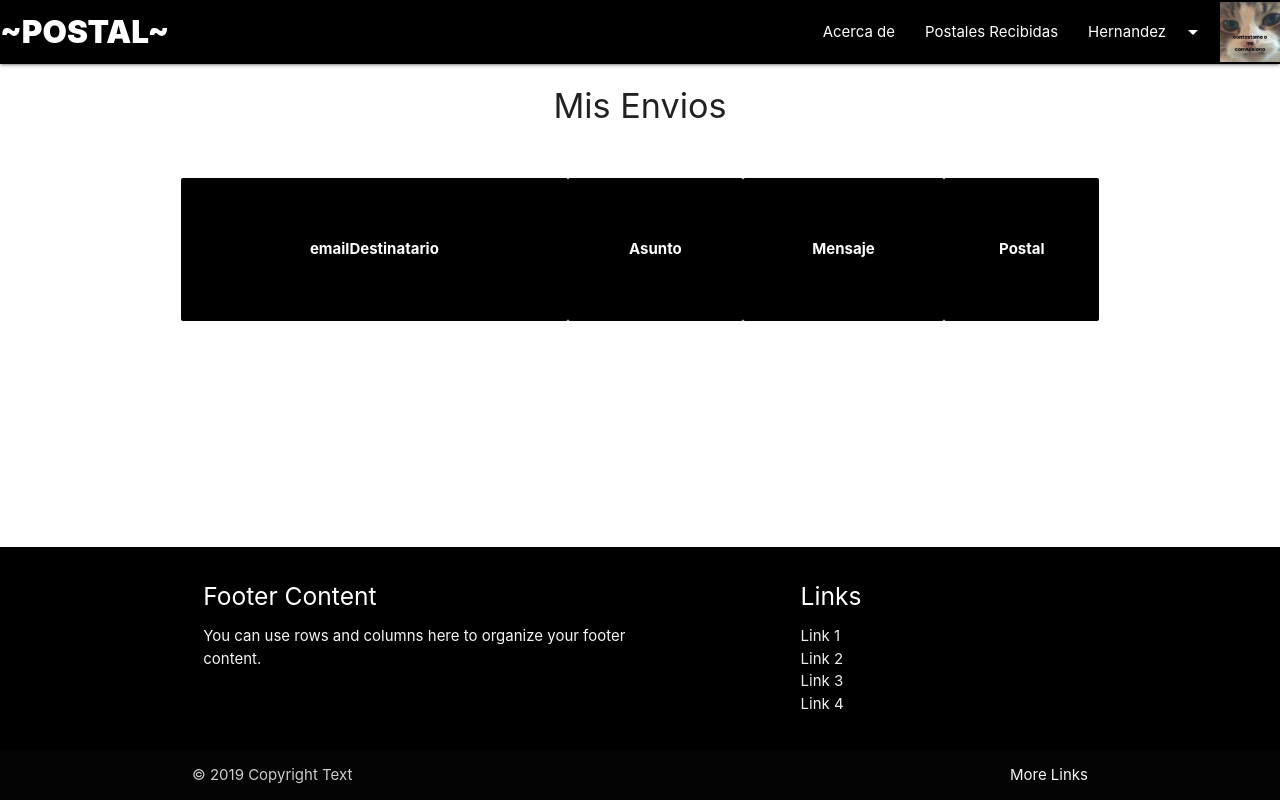
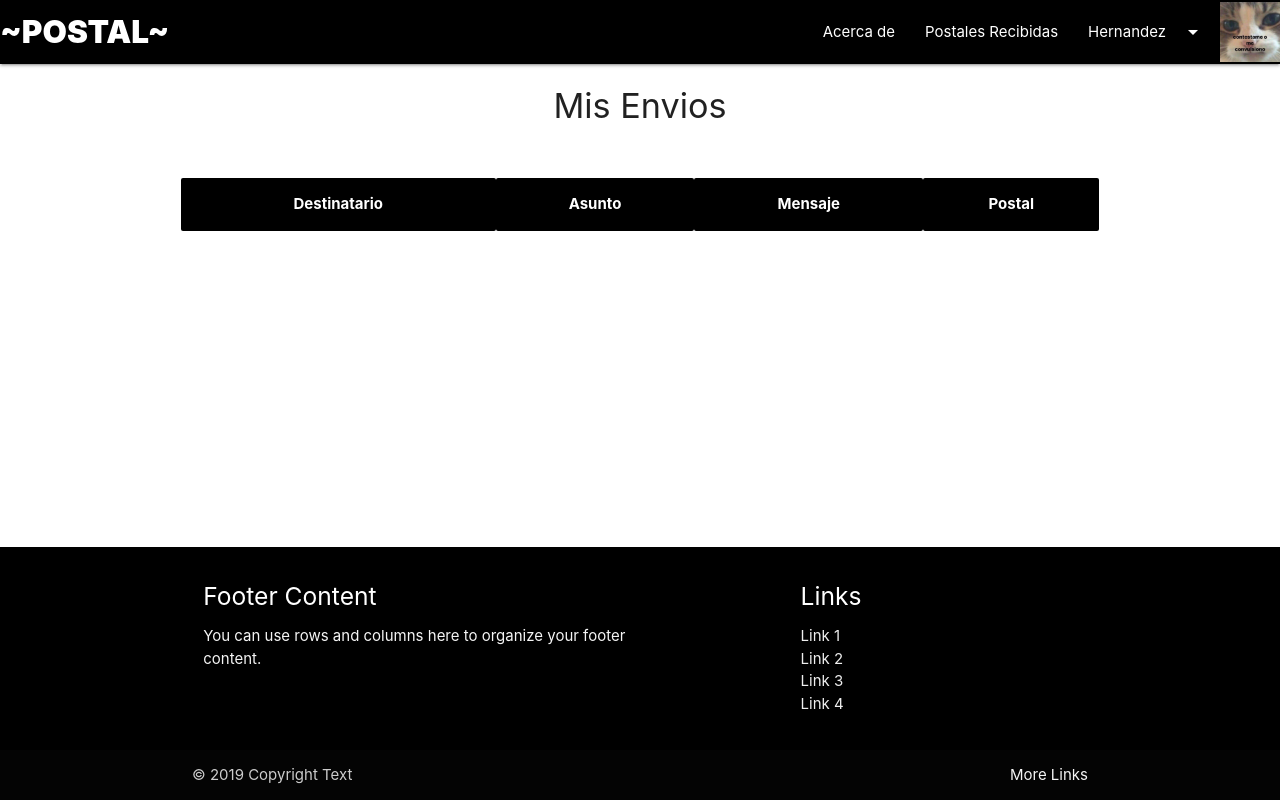
Before and after one commit to Edrasen/WEB, a PHP site: page /php/historial in a window 1280 px wide. Run offline with PHP 8.4, Linux system fonts and the light colour scheme; a user stored in the database is signed in; data comes from the database, SQL or seed files in the repository; lists and menus that the app fills with data are empty.

Commit message:
modificando

```diff
--- a/Proyecto-Web/historial.php
+++ b/Proyecto-Web/historial.php
@@ -1,6 +1,7 @@
 <?php
 
 include_once 'inc/Tools.php';
+include_once 'inc/envio.php';
 $connect = new Tools();
 $conexion = $connect->connectDB();
 session_start();
@@ -51,10 +52,10 @@ if (!empty($_SESSION['NombreUsuario'])) {
 
                         <thead class="white-text black">
                             <tr>
-                                <th>emailDestinatario</th>
+                                <th>Destinatario</th>
                                 <th>Asunto</th>
                                 <th>Mensaje</th>
-                                <th><br><br>Postal<br><br><br></th>
+                                <th>Postal</th>
                             </tr>
                         </thead>
                         <tbody>
@@ -67,10 +68,16 @@ if (!empty($_SESSION['NombreUsuario'])) {
 
                             while ($mostrar = mysqli_fetch_array($result)) { ?>
                                 <tr>
-                                    <td><?php echo $mostrar['emailDestinatario'] ?></td>
+                                    <td>
+                                    <?php echo $name = name($mostrar['idEnvio']) ?>
+                                    <br>
+                                    <br>
+                                    <?php echo $mostrar['emailDestinatario'] ?>
+                                    </td>
                                     <td><?php echo $mostrar['saludo'] ?></td>
                                     <td><?php echo $mostrar['mensaje'] ?></td>
                                     <td><img id="dirPostal" src="<?php echo $mostrar['dirPostal'] ?>" alt="" style="height:150px; width:220px;" /></td>
+                                </tr>
                             <?php
                             } ?>
                         </tbody>
```
